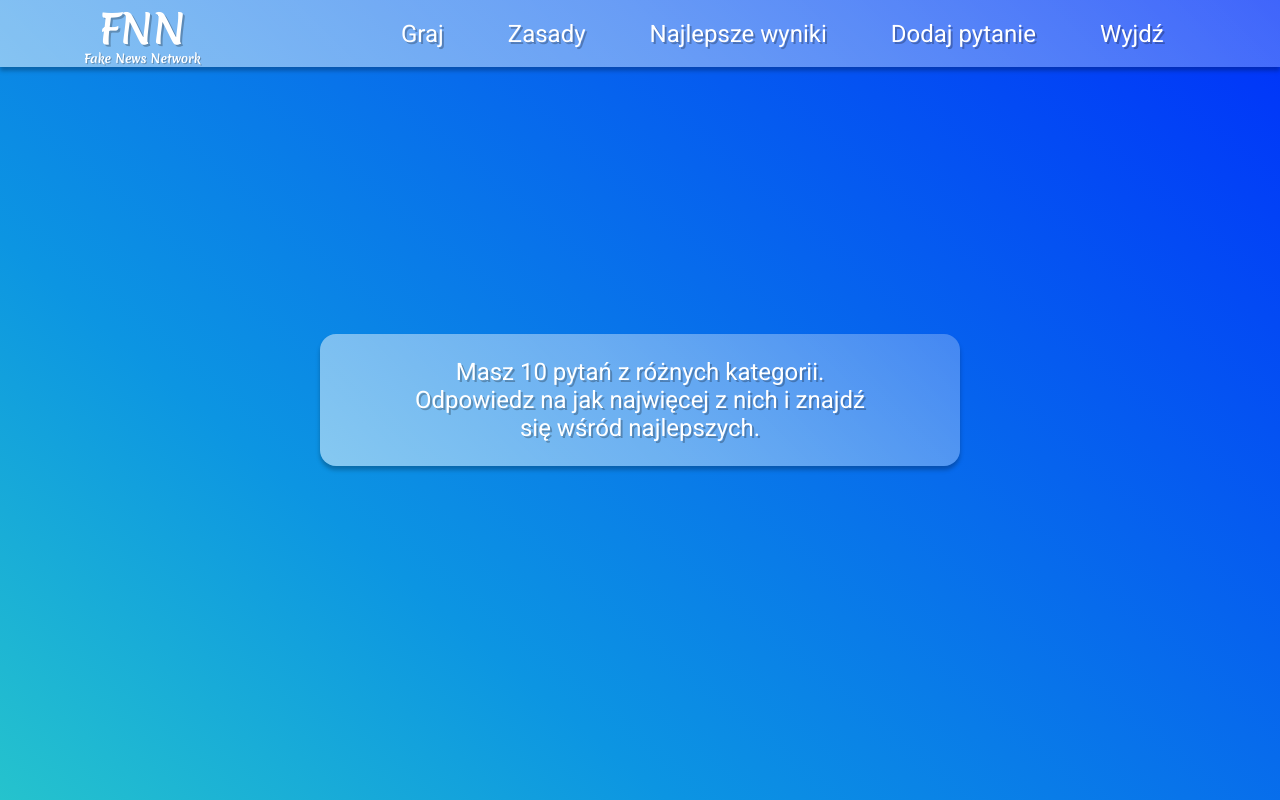
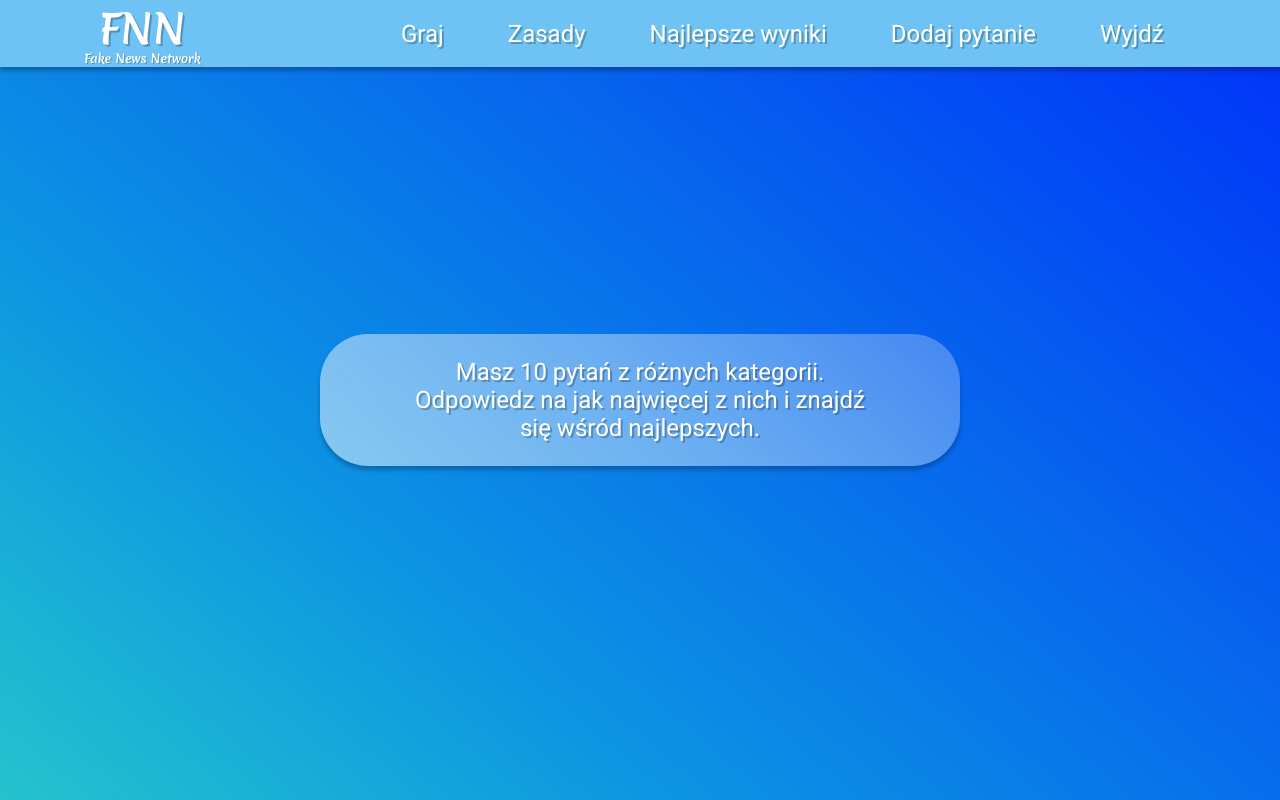
Before and after one commit to team-prstmw/hackaton-FE, a React (Create React App) app: page /rules in a window 1280 px wide. Built offline with nearby package versions, Linux system fonts and the light colour scheme; no server answers.

Commit message:
Revert "Change background color and get back to glass navbar"
This reverts commit b3356dd1f56f6a20a96d7e3908c484c2ddc2a8df.

```diff
--- a/src/components/Navbar/Navbar.module.scss
+++ b/src/components/Navbar/Navbar.module.scss
@@ -2,12 +2,7 @@
 
 .navbar {
   min-height: 4rem;
-  background: linear-gradient(
-    45deg,
-    var(--glass-bg-color-one) 0%,
-    var(--glass-bg-color-two) 50%,
-    var(--glass-bg-color-three) 100%
-  );
+  background-color: #6ec3f4;
   border: 1px solid
     linear-gradient(
       180deg,
@@ -15,6 +10,7 @@
       var(--glass-border-color-one) 100%
     );
   box-shadow: 0px 4px 4px var(--glass-shadow-color);
+
 
   display: flex;
   justify-content: space-around;
--- a/src/pages/HomePage/HomePage.module.scss
+++ b/src/pages/HomePage/HomePage.module.scss
@@ -3,12 +3,11 @@
 .homePage {
   min-height: 100vh;
   overflow: hidden; // ! watch out for this in mobile view
-  background: linear-gradient(
-    220deg,
-    var(--bg-color-gradient-one) 0%,
-    var(--bg-color-gradient-two) 70%,
-    var(--bg-color-gradient-three) 100%
-  );
+    background: linear-gradient(220deg,
+          var(--bg-color-gradient-one) 0%,
+          var(--bg-color-gradient-two) 70%,
+            var(--bg-color-gradient-three) 100%);
+
 
   text-align: center;
   color: var(--text-color-main);
@@ -93,10 +92,10 @@
   .gradient_canvas {
     width: 100%;
     height: 100%;
-    --gradient-color-1: var(--bg-color-gradient-one);
-    --gradient-color-2: var(--bg-color-gradient-two);
-    --gradient-color-3: var(--bg-color-gradient-three);
-    --gradient-color-4: var(--text-color-dark);
+    --gradient-color-1: #c3e4ff;
+    --gradient-color-2: #6ec3f4;
+    --gradient-color-3: #eae2ff;
+    --gradient-color-4: #b9beff;
     z-index: 0;
     margin: 0;
     padding: 0;
--- a/src/pages/RulesPage/RulesPage.module.scss
+++ b/src/pages/RulesPage/RulesPage.module.scss
@@ -23,7 +23,7 @@
 
     box-shadow: 0px 4px 4px var(--glass-shadow-color);
     width: 50%;
-    border-radius: 1rem;
+    border-radius: 3rem;
     justify-content: center;
     align-items: center;
     @media screen and (max-width: 768px) {
```
